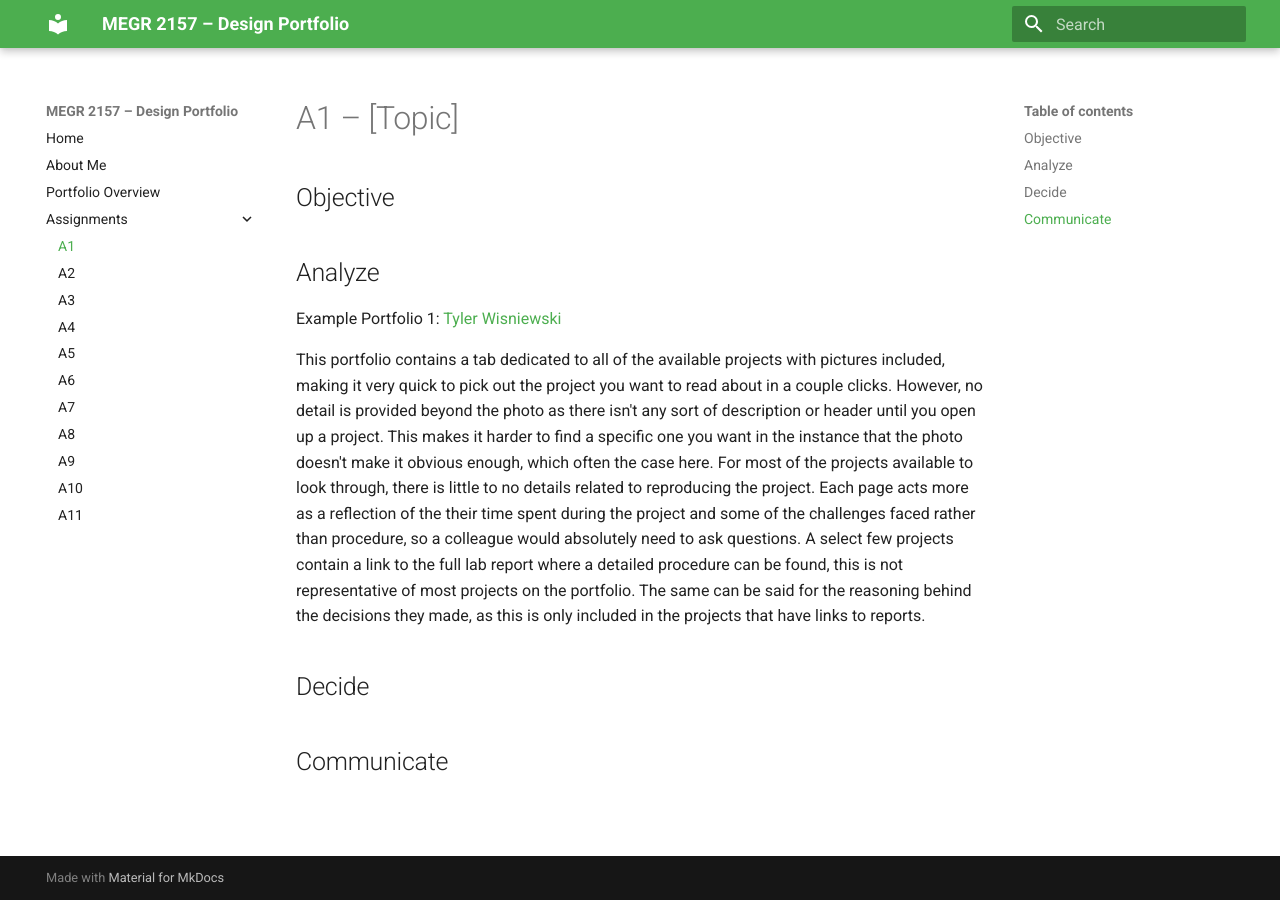
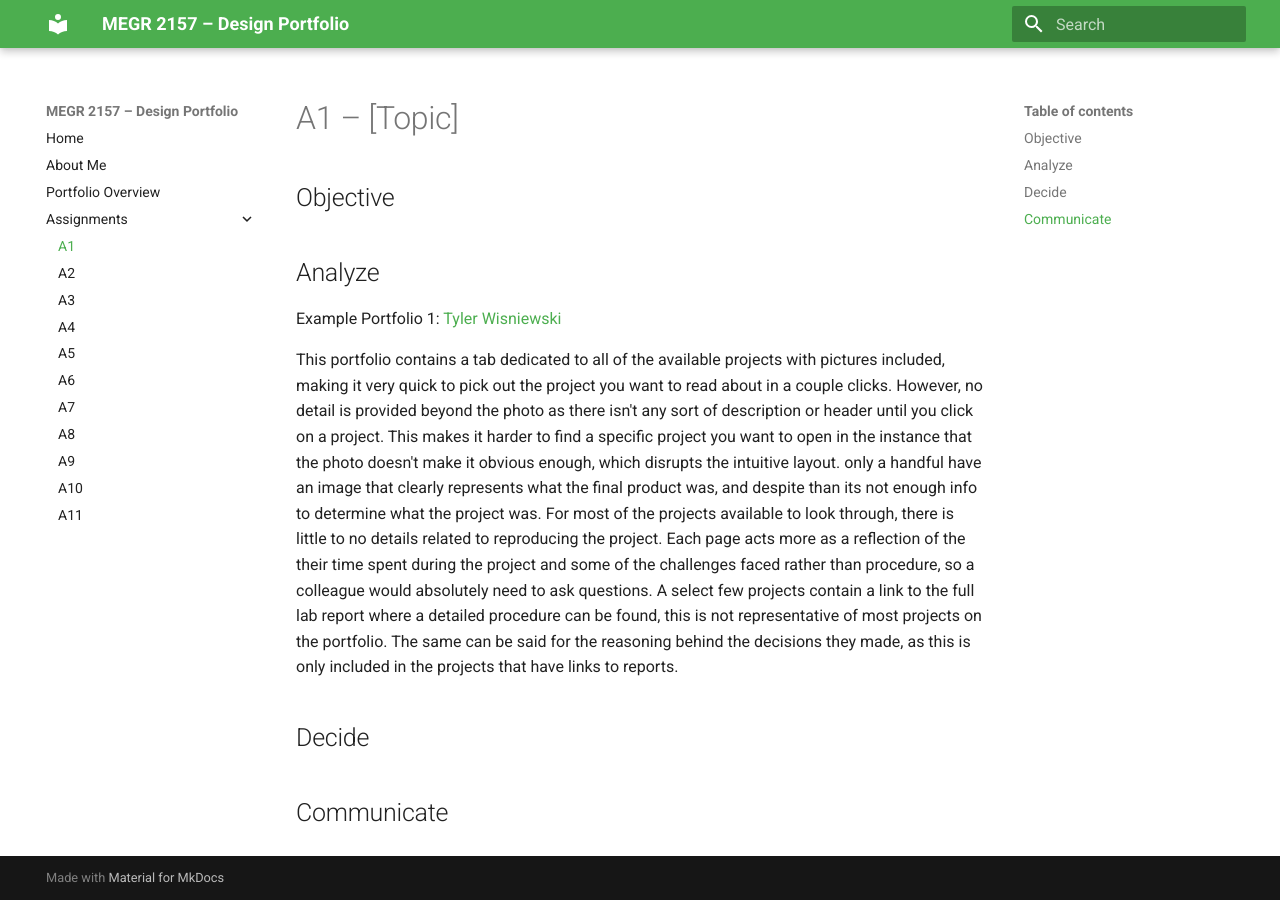
Before and after one commit to Jmswanchara/megr2156-portfolio, an MkDocs documentation site: the page built from docs/assignments/A01/index.md, in a window 1280 px wide. Built offline with MkDocs 1.6.1 and Material for MkDocs 9.7.7, drawn with Linux system fonts in a browser that asks for light colours.

Commit message:
Update analysis section in index.md
Revised analysis section for clarity and detail.

```diff
--- a/docs/assignments/A01/index.md
+++ b/docs/assignments/A01/index.md
@@ -6,7 +6,7 @@
 ## Analyze
 Example Portfolio 1: [Tyler Wisniewski](https://tylerwisniewski.github.io/cev/)
 
-This portfolio contains a tab dedicated to all of the available projects with pictures included, making it very quick to pick out the project you want to read about in a couple clicks.  However, no detail is provided beyond the photo as there isn't any sort of description or header until you open up a project.  This makes it harder to find a specific one you want in the instance that the photo doesn't make it obvious enough, which often the case here.  For most of the projects available to look through, there is little to no details related to reproducing the project.  Each page acts more as a reflection of the their time spent during the project and some of the challenges faced rather than procedure, so a colleague would absolutely need to ask questions. A select few projects contain a link to the full lab report where a detailed procedure can be found, this is not representative of most projects on the portfolio.  The same can be said for the reasoning behind the decisions they made, as this is only included in the projects that have links to reports.
+This portfolio contains a tab dedicated to all of the available projects with pictures included, making it very quick to pick out the project you want to read about in a couple clicks.  However, no detail is provided beyond the photo as there isn't any sort of description or header until you click on a project.  This makes it harder to find a specific project you want to open in the instance that the photo doesn't make it obvious enough, which disrupts the intuitive layout.  only a handful have an image that clearly represents what the final product was, and despite than its not enough info to determine what the project was.  For most of the projects available to look through, there is little to no details related to reproducing the project.  Each page acts more as a reflection of the their time spent during the project and some of the challenges faced rather than procedure, so a colleague would absolutely need to ask questions. A select few projects contain a link to the full lab report where a detailed procedure can be found, this is not representative of most projects on the portfolio.  The same can be said for the reasoning behind the decisions they made, as this is only included in the projects that have links to reports.
 
 ## Decide
 
```
